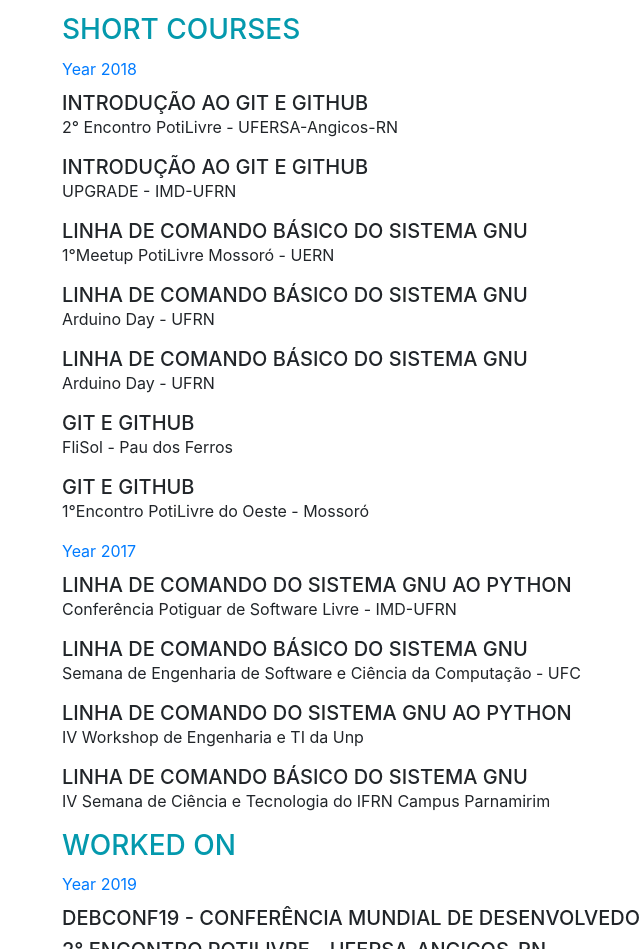
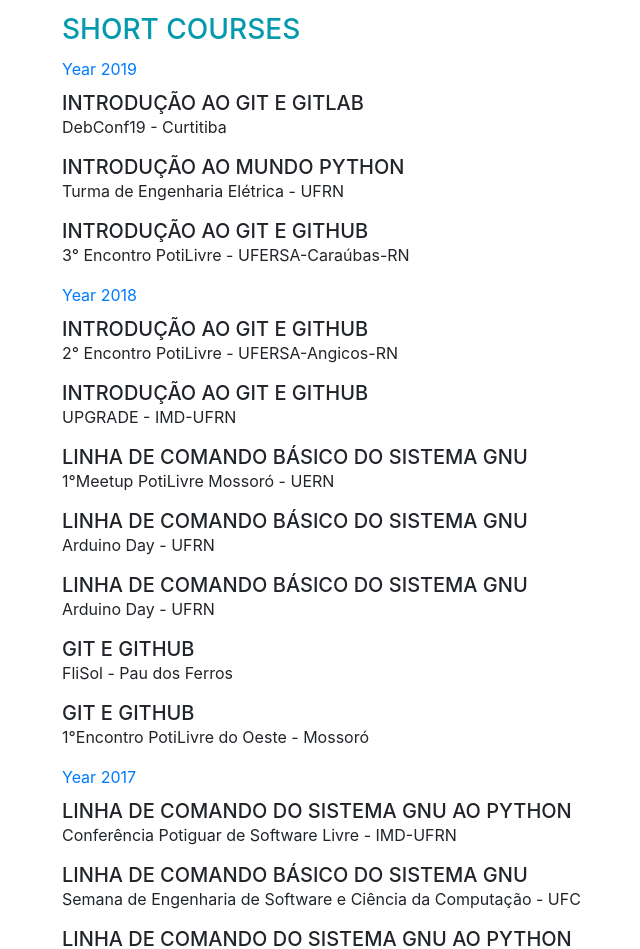
Before and after one commit to allythy/curriculum, a website with bundled scripts: page index.html in a window 1280 px wide. Shown: the part 5541-6490 px from the top of the page, without its empty margins (258-898 px from the left). Built offline with nearby package versions, Linux system fonts and the light colour scheme; a web font is replaced by a local one.

Commit message:
Updating information Short Courses

```diff
--- a/index.html
+++ b/index.html
@@ -351,6 +351,21 @@
             <h3 class="mb-0 activity-text">Short Courses</h3>
             <section>
                 <div class="resume-date year-margin">
+                  <span class="text-primary"> Year 2019</span>
+                </div>
+
+                  <h5 class="mb-0">Introdução ao Git e GitLab</h5>
+                  <p>DebConf19 - Curtitiba</p>
+
+                  <h5 class="mb-0">Introdução ao Mundo Python</h5>
+                  <p>Turma de Engenharia Elétrica - UFRN</p>
+
+                  <h5 class="mb-0">Introdução ao Git e GitHub</h5>
+                  <p>3° Encontro PotiLivre - UFERSA-Caraúbas-RN</p>
+            </section>
+
+            <section>
+                <div class="resume-date year-margin">
                   <span class="text-primary"> Year 2018</span>
                 </div>
 
```
